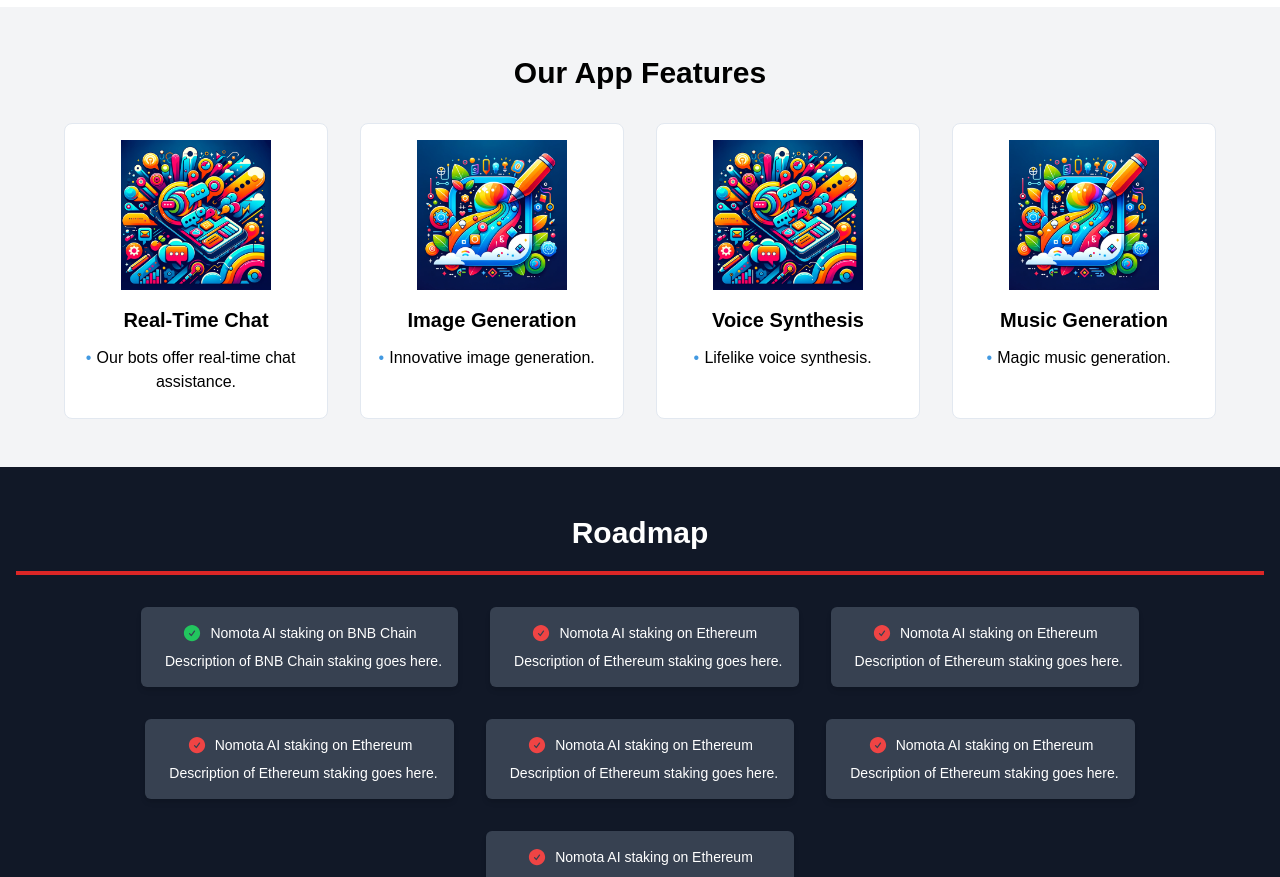
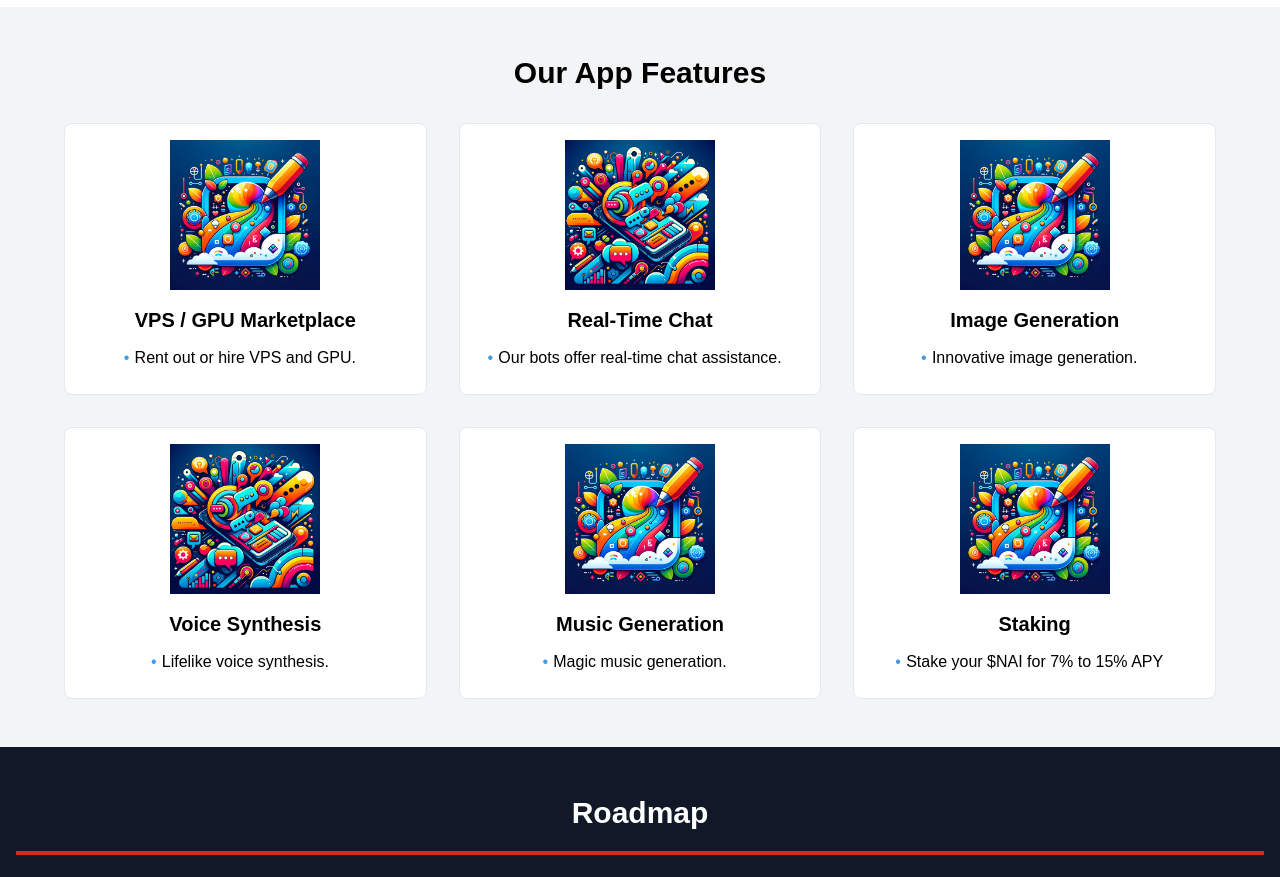
Before and after one commit to MohanVarma1965/NomotaAI, a React (Create React App) app: page / in a window 1280 px wide. Shown: the part 1120-1997 px from the top of the page. Built offline with nearby package versions, Linux system fonts and the light colour scheme.

Commit message:
Moved Features

```diff
--- a/src/components/Main/FeaturesSection/index.tsx
+++ b/src/components/FeaturesSection/index.tsx
@@ -4,28 +4,40 @@ import './FeatureTile.css';
 
 const featuresData = [
   {
+    title: 'VPS / GPU Marketplace',
+    description: 'Rent out or hire VPS and GPU.',
+    imageUrl: 'image-generation.webp',
+    linkUrl: '/products/marketplace',
+  },
+  {
     title: 'Real-Time Chat',
     description: 'Our bots offer real-time chat assistance.',
     imageUrl: 'real-time-chat.png',
-    linkUrl: '/features/real-time-chat',
+    linkUrl: '/products/real-time-chat',
   },
   {
     title: 'Image Generation',
     description: 'Innovative image generation.',
     imageUrl: 'image-generation.webp',
-    linkUrl: '/features/image-generation',
+    linkUrl: '/products/image-generation',
   },
   {
     title: 'Voice Synthesis',
     description: 'Lifelike voice synthesis.',
     imageUrl: 'real-time-chat.png',
-    linkUrl: '/features/voice-synthesis',
+    linkUrl: '/products/voice-synthesis',
   },
   {
     title: 'Music Generation',
     description: 'Magic music generation.',
-    imageUrl: 'image-generation.webp    ',
-    linkUrl: '/features/music-generation',
+    imageUrl: 'image-generation.webp',
+    linkUrl: '/products/music-generation',
+  },
+  {
+    title: 'Staking',
+    description: 'Stake your $NAI for 7% to 15% APY',
+    imageUrl: 'image-generation.webp',
+    linkUrl: '/products/staking',
   },
 ];
 
@@ -35,7 +47,7 @@ const FeaturesSection: React.FC = () => {
       <div className="mb-8 text-center">
         <h2 className="text-3xl font-bold">Our App Features</h2>
       </div>
-      <div className="grid max-w-6xl grid-cols-1 gap-8 mx-auto sm:grid-cols-2 lg:grid-cols-4">
+      <div className="grid max-w-6xl grid-cols-1 gap-8 mx-auto sm:grid-cols-2 lg:grid-cols-3">
         {featuresData.map((feature, index) => (
           <FeatureTile key={index} {...feature} />
         ))}
--- a/src/components/Main/index.tsx
+++ b/src/components/Main/index.tsx
@@ -4,7 +4,7 @@ import OnePlaceTiles from "./OnePlaceTiles";
 import LearnMoreSection from "./LearnMoreSection";
 import Roadmap from "./Roadmap";
 import Tokenomics from "./Tokenomics";
-import FeaturesSection from "./FeaturesSection";
+import FeaturesSection from "../FeaturesSection";
 import SocialIcons from "./SocialIcons";
 
 const Main: React.FC = () => {
```
Also changed, not shown: src/components/FeaturesSection/FeatureTile.css (renamed from src/components/Main/FeaturesSection/FeatureTile.css), src/components/FeaturesSection/FeatureTile.tsx (renamed from src/components/Main/FeaturesSection/FeatureTile.tsx).
